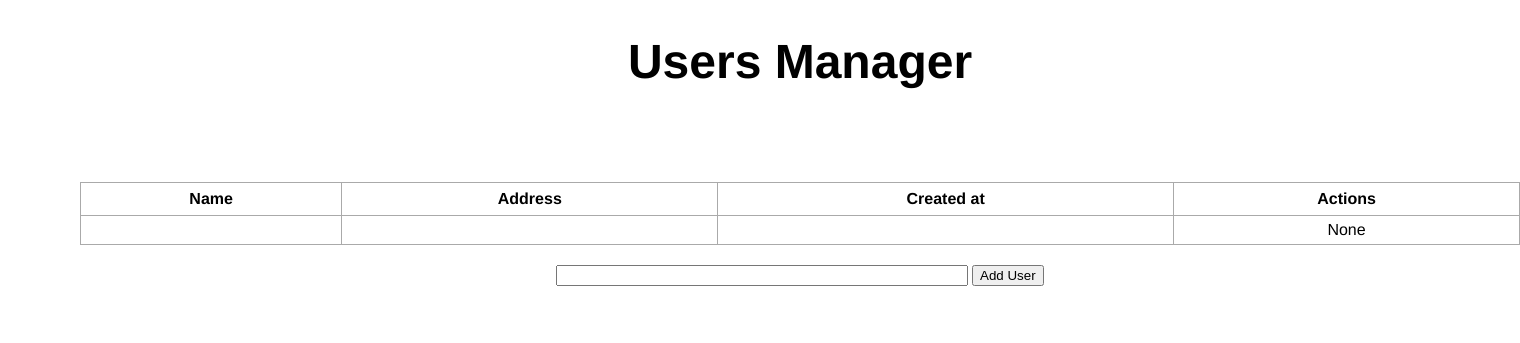
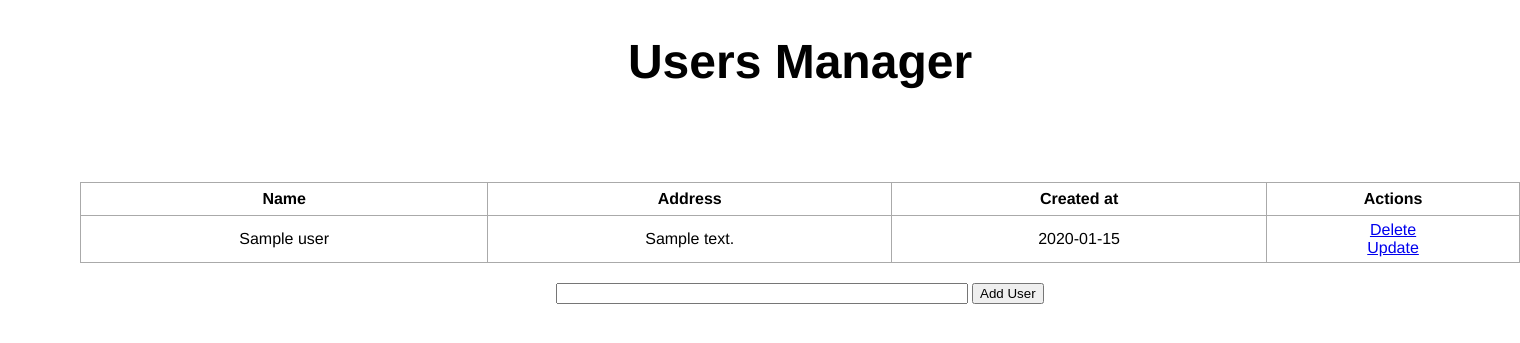
Before and after one commit to LeGGarD/opencv-video-face-recognition-project, a Python web app: template 0_the_project/templates/admin.html in a window 1520 px wide. Shown: the top 343 px of the page. Run offline with Jinja, Linux system fonts and the light colour scheme; the template is opened without the code that fills it: most values are stand-ins (such as "Sample title", 1, 10 or a date in 2020).

Commit message:
Fixed admin table and added green rectangles around faces on preview

```diff
--- a/0_the_project/templates/admin.html
+++ b/0_the_project/templates/admin.html
@@ -18,16 +18,15 @@
             <th>Created at</th>
             <th>Actions</th>
         </tr>
-        {% for task in tasks %}
+        {% for user in users %}
             <tr>
                 <td>{{ user.name }}</td>
-                <td>{{ user.address.date() }}</td>
+                <td>{{ user.address }}</td>
                 <td>{{ user.created_at.date() }}</td>
                 <td>
-                    None
-<!--                    <a href="/delete/{{user.id}}">Delete</a>-->
-<!--                    <br>-->
-<!--                    <a href="/update/{{user.id}}">Update</a>-->
+                    <a href="/delete/{{user.id}}">Delete</a>
+                    <br>
+                    <a href="/update/{{user.id}}">Update</a>
                 </td>
             </tr>
         {% endfor %}
```
Also changed, not shown: 0_the_project/resources/resource_recognize_faces.py (+13 -0 lines).
